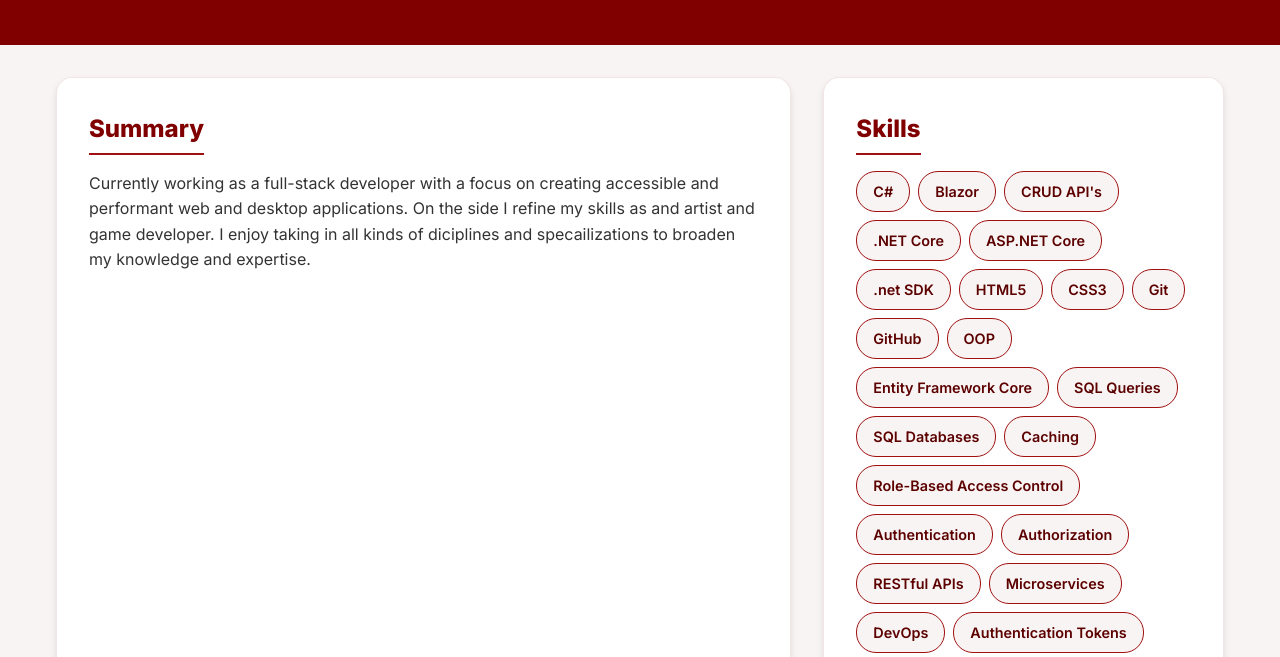
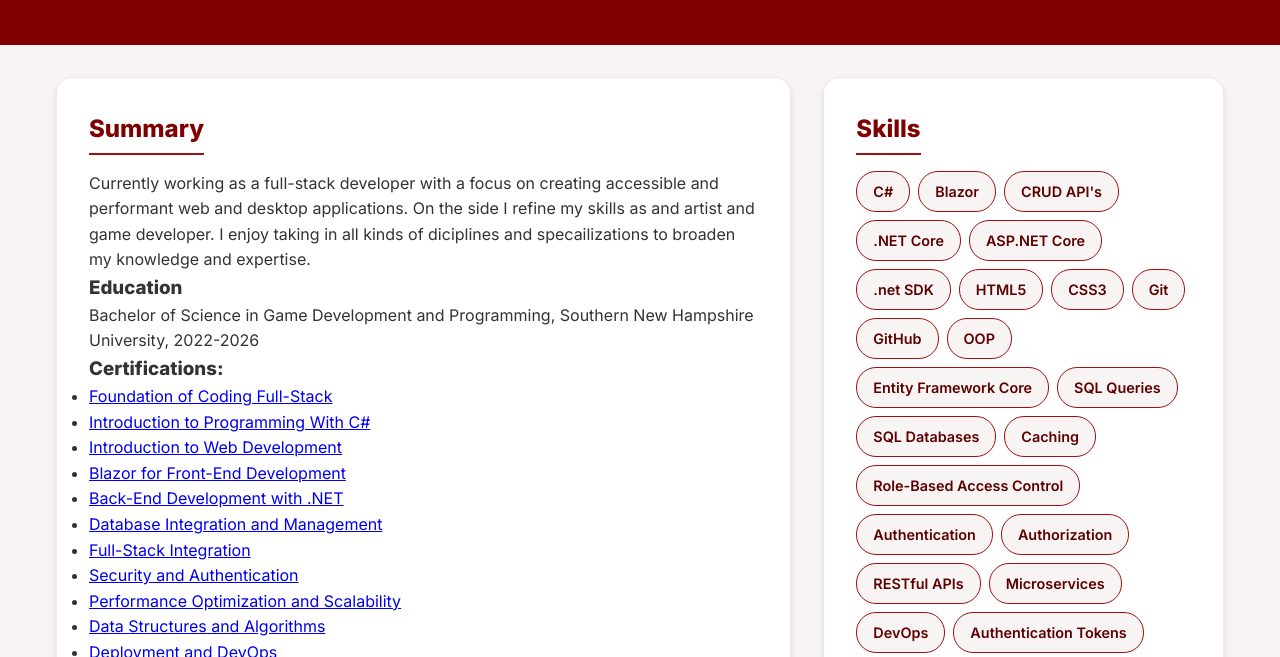
Before and after one commit to ejhovan02/MyWebsiteReop, a plain HTML site: page index.html in a window 1280 px wide. Shown: the part 143-800 px from the top of the page. Drawn offline with Linux system fonts and the light colour scheme.

Commit message:
Added Certifications

```diff
--- a/index.html
+++ b/index.html
@@ -21,6 +21,25 @@
             <article class="card summary-card">
                 <h2>Summary</h2>
                 <p>Currently working as a full-stack developer with a focus on creating accessible and performant web and desktop applications. On the side I refine my skills as and artist and game developer. I enjoy taking in all kinds of diciplines and specailizations to broaden my knowledge and expertise.</p>
+
+                <h1>Education</h1>
+                <p>Bachelor of Science in Game Development and Programming, Southern New Hampshire University, 2022-2026</p>
+
+                <h1>Certifications:</h1>
+                <ul>
+                    <li><a href="https://coursera.org/share/ff1ba2080ddf1a9fbe6f6b69637b65f1">Foundation of Coding Full-Stack</a></li>
+                    <li><a href="https://coursera.org/share/266d698ec3510158620aba9beeb6d2a1">Introduction to Programming With C#</a></li>
+                    <li><a href="https://coursera.org/share/713f2327c6261e42b4a749bac6f12adc">Introduction to Web Development</a></li>
+                    <li><a href="https://coursera.org/share/9264e50de8d48b9a6611c13d88a33575">Blazor for Front-End Development</a></li>
+                    <li><a href="https://coursera.org/share/03f0a3845464da1c18e958da0254ef5d">Back-End Development with .NET</a></li>
+                    <li><a href="https://coursera.org/share/6bb2806a7cd5ff60cb9588e28aab37b7">Database Integration and Management</a></li>
+                    <li><a href="https://coursera.org/share/0331b61407eeb516df0a86a575aac2df">Full-Stack Integration</a></li>
+                    <li><a href="https://coursera.org/share/a9211cb375bc59f8000ed7bc7d1ea242">Security and Authentication</a></li>
+                    <li><a href="https://coursera.org/share/7f67fe5d68a6ca101cde21d3fda491de">Performance Optimization and Scalability</a></li>
+                    <li><a href="https://coursera.org/share/a1879938b2527e20e7dd975fac379967">Data Structures and Algorithms</a></li>
+                    <li><a href="https://coursera.org/share/f890baa190b7942a1d8a6340f7beea43">Deployment and DevOps</a></li>
+                    <li><a href="https://coursera.org/share/7a7c54e6476a496e097d1c6d781a38b9">Full-Stack Developer Capstone Project</a></li>
+                </ul>
             </article>
 
             <article class="card skills-card">
```
